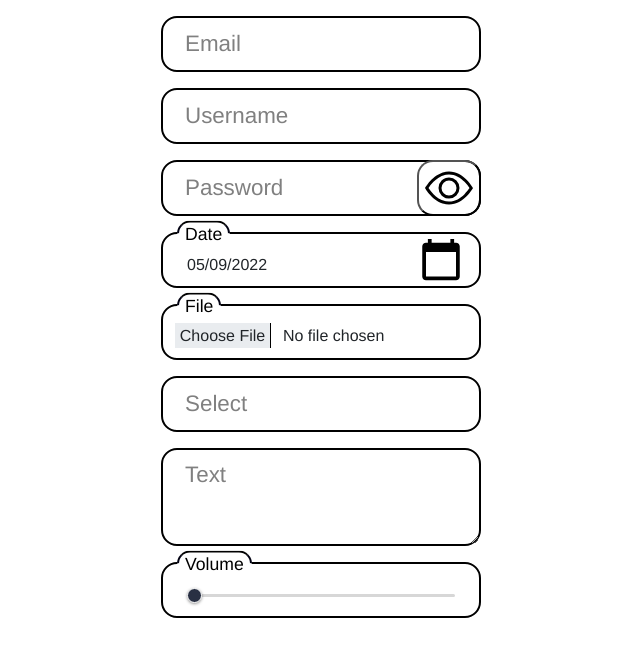
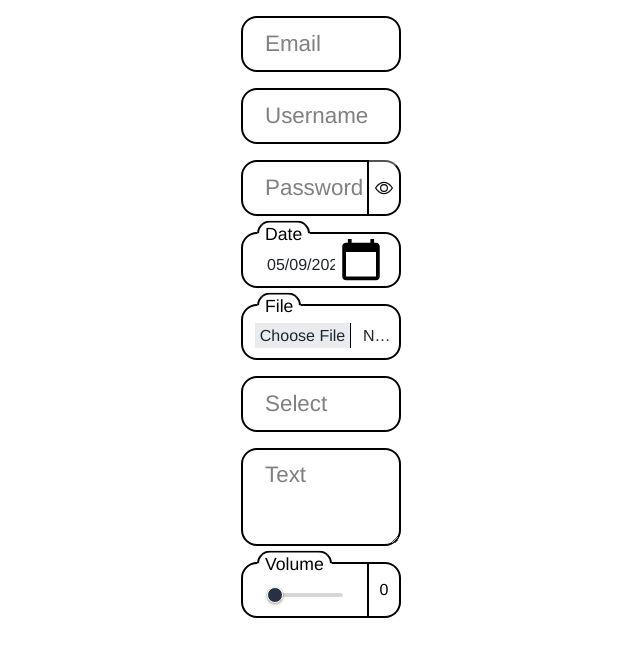
Before and after one commit to TimL135/sexyinputs, a Vue app: page / in a window 1280 px wide. Shown: the top 656 px of the page, without its empty margins (319-959 px from the left). Built offline with nearby package versions, Linux system fonts and the light colour scheme.

Commit message:
add number input for range and fix btn

```diff
--- a/src/components/SexyInput.vue
+++ b/src/components/SexyInput.vue
@@ -8,6 +8,11 @@
       :value="modelValue"
       @input="updateValue"
       :class="[{ dirty: modelValue }, type == 'range' ? 'pe-4' : '']"
+      :style="
+        btnText || type == 'password'
+          ? 'border-radius: 1rem 0 0 1rem; width:80%'
+          : ''
+      "
       :id="id"
       :list="id2"
       autocomplete="off"
@@ -31,6 +36,28 @@
         :key="JSON.stringify(option)"
       ></option>
     </datalist>
+    <input
+      type="number"
+      @input="inputNumber"
+      :value="modelValue"
+      v-if="type == 'range'"
+      min="0"
+      max="100"
+      style="
+        align-items: center;
+        position: absolute;
+        top: 0;
+        bottom: 0;
+        left: 80%;
+        right: 0;
+        width: 20%;
+        border-radius: 0 1rem 1rem 0;
+        border-left: none;
+        display: flex;
+        background-color: transparent;
+        justify-content: center;
+      "
+    />
     <button v-if="btnText" type="button" @click="affirm()" :class="btnClass">
       {{ btnText }}
     </button>
@@ -105,9 +132,12 @@ export default defineComponent({
       const date = new Date();
       const result = date.toISOString().split("T")[0];
       this.updateValue(result);
+    }
+    if (this.type == "range") {
       setTimeout(() => {
         this.element = document.getElementById(this.id) as HTMLInputElement;
-      }, 0);
+        this.setBackgroundSize();
+      }, 1);
     }
   },
   props: {
@@ -121,6 +151,7 @@ export default defineComponent({
     },
     type: {
       type: String,
+      required: true,
     },
     btnText: {
       type: String,
@@ -142,11 +173,13 @@ export default defineComponent({
     showPassword() {
       this.viewPassword = !this.viewPassword;
     },
+    async inputNumber(event: Event) {
+      await this.updateValue(event);
+      this.setBackgroundSize();
+    },
     updateValue(event: Event | string) {
       if (this.type == "range") {
-        // eslint-disable-next-line @typescript-eslint/ban-ts-comment
-        // @ts-ignore
-        this.setBackgroundSize(event.target);
+        this.setBackgroundSize();
       }
       // eslint-disable-next-line @typescript-eslint/ban-ts-comment
       // @ts-ignore
@@ -165,16 +198,16 @@ export default defineComponent({
         return;
       }
     },
-    setBackgroundSize(element: HTMLInputElement) {
-      element?.style.setProperty(
+    setBackgroundSize() {
+      this.element?.style.setProperty(
         "--background-size",
-        `${this.getBackgroundSize(element)}%`
+        `${this.getBackgroundSize()}%`
       );
     },
-    getBackgroundSize(element: HTMLInputElement) {
-      const min = +element!.min || 0;
-      const max = +element!.max || 100;
-      const value = +element!.value;
+    getBackgroundSize() {
+      const min = +this.element!.min || 0;
+      const max = +this.element!.max || 100;
+      const value = +this.element!.value;
       const size = ((value - min) / (max - min)) * 100;
       return size;
     },
@@ -214,10 +247,11 @@ export default defineComponent({
   input[type="range"] {
     -webkit-appearance: none;
     appearance: none;
-    background: transparent;
+    border-radius: 1rem 0 0 1rem;
+    width: 80%;
     cursor: pointer;
     &::-webkit-slider-runnable-track {
-      height: 3px;
+      height: 0.2rem;
       background: linear-gradient(to right, #293043, #293043), #d7d7d7;
       background-size: var(--background-size, 0%) 100%;
       background-repeat: no-repeat;
@@ -226,13 +260,12 @@ export default defineComponent({
     &::-webkit-slider-thumb {
       -webkit-appearance: none;
       appearance: none;
-      width: 15px;
-      height: 15px;
-      cursor: pointer;
+      width: 1rem;
+      height: 1rem;
       background: #293043;
-      border: solid white 1px;
+      border: 1px white solid;
       border-radius: 50%;
-      margin-top: -6px;
+      margin-top: -0.4rem;
       box-shadow: 0px 1px 3px rgba(0, 0, 0, 0.4);
     }
   }
@@ -259,6 +292,15 @@ export default defineComponent({
       padding: 0.3rem;
     }
   }
+  input[type="number"] {
+    padding: 0;
+    text-align: center;
+    &::-webkit-outer-spin-button,
+    &::-webkit-inner-spin-button {
+      -webkit-appearance: none;
+      margin: 0;
+    }
+  }
   button {
     align-items: center;
     position: absolute;
@@ -267,7 +309,8 @@ export default defineComponent({
     left: 80%;
     right: 0;
     width: 20%;
-    border-radius: 1rem;
+    border-radius: 0 1rem 1rem 0;
+    border-left: none;
     display: flex;
     background-color: transparent;
     justify-content: center;
--- a/src/views/App.vue
+++ b/src/views/App.vue
@@ -1,6 +1,6 @@
 <template>
   <div class="d-flex justify-content-center">
-    <form action="" style="width: 25%">
+    <form action="" style="width: 12.5%">
       <SexyInput
         placeholder="Email"
         type="email"
```
